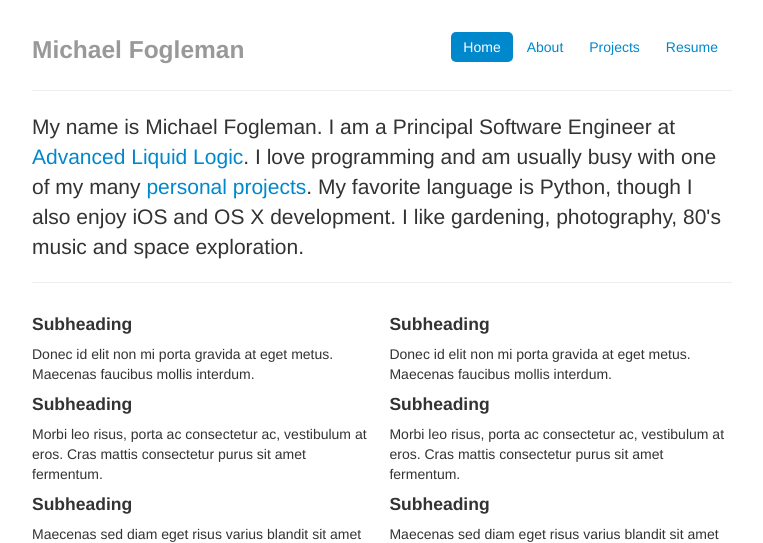
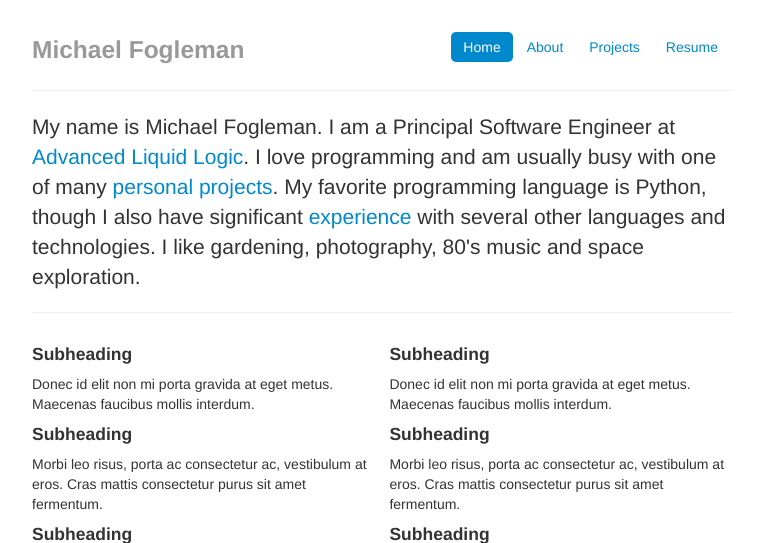
Before and after one commit to fogleman/OldWebsite, a Flask app: page / in a window 1280 px wide. Shown: the top 543 px of the page, without its empty margins (258-1021 px from the left). Run offline with Flask 2, Linux system fonts and the light colour scheme; some libraries are stand-ins or nearby versions.

Commit message:
updated copy

```diff
--- a/www/templates/index.html
+++ b/www/templates/index.html
@@ -7,8 +7,8 @@
         <p class="lead">
             My name is Michael Fogleman.
             I am a Principal Software Engineer at <a href="http://www.liquid-logic.com/">Advanced Liquid Logic</a>.
-            I love programming and am usually busy with one of my many <a href="">personal projects</a>.
-            My favorite language is Python, though I also enjoy iOS and OS X development.
+            I love programming and am usually busy with one of many <a href="">personal projects</a>.
+            My favorite programming language is Python, though I also have significant <a href="">experience</a> with several other languages and technologies.
             I like gardening, photography, 80's music and space exploration.
         </p>
     </div>
```
